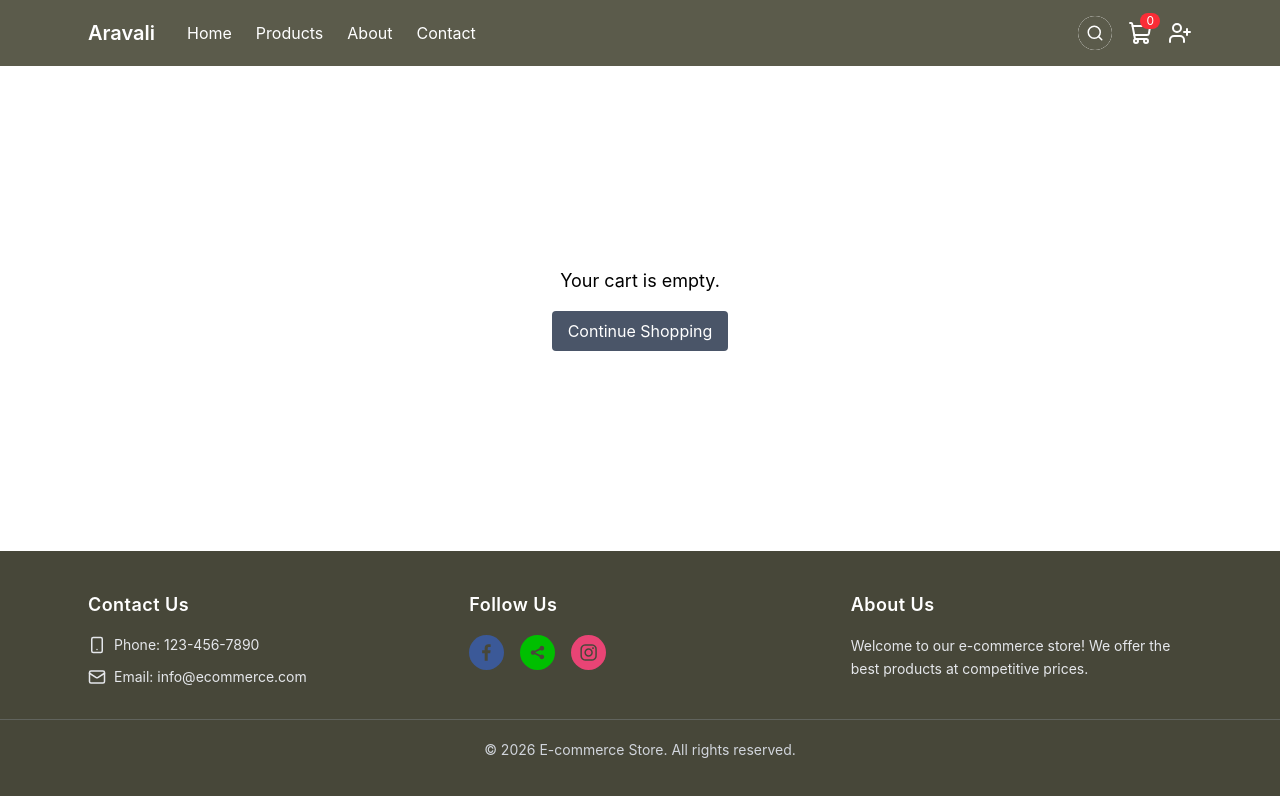
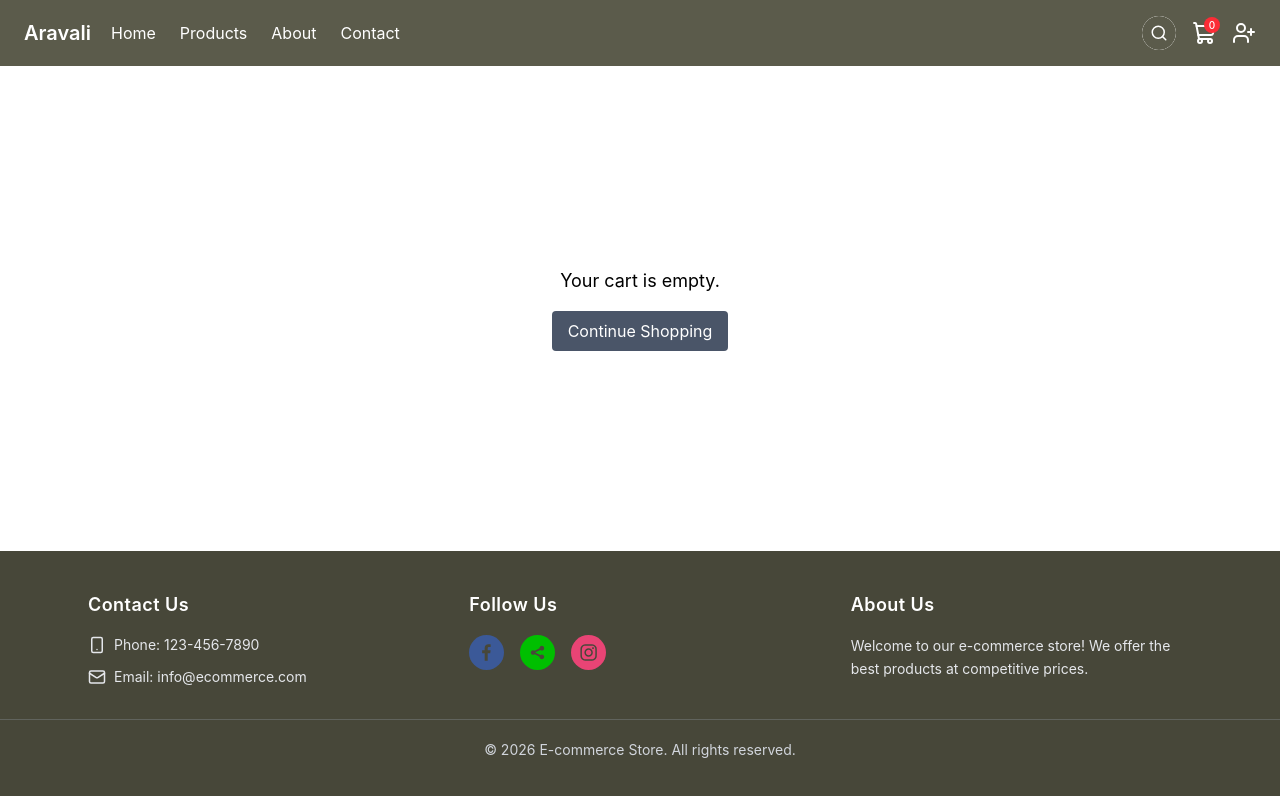
Before and after one commit to sanjaysha/Full-Stack-MERN-Ecomm, a React (Vite) app in the folder frontend/: page /cart in a window 1280 px wide. Shown: the top 796 px of the page. Built offline with nearby package versions, Linux system fonts and the light colour scheme.

Commit message:
Added Lazy loading and navbar responsivness

```diff
--- a/frontend/src/App.jsx
+++ b/frontend/src/App.jsx
@@ -12,7 +12,6 @@ const ProductDetails = lazy(() => import("./pages/productDetails"));
 const Products = lazy(() => import("./pages/products"));
 const Register = lazy(() => import("./User/Register"));
 const Login = lazy(() => import("./User/Login"));
-const UserDashboard = lazy(() => import("./User/UserDashboard"));
 const Profile = lazy(() => import("./User/Profile"));
 const UpdateProfile = lazy(() => import("./User/UpdateProfile"));
 const UpdatePassword = lazy(() => import("./User/UpdatePassword"));
@@ -155,11 +154,6 @@ function App() {
           ></Route>
         </Routes>
       </Suspense>
-      {isAuthenticated && (
-        <Suspense fallback={null}>
-          <UserDashboard user={user} />
-        </Suspense>
-      )}
     </Router>
   );
 }
--- a/frontend/src/components/Navbar.jsx
+++ b/frontend/src/components/Navbar.jsx
@@ -1,4 +1,4 @@
-import React, { useState } from "react";
+import React, { useState, lazy, Suspense } from "react";
 import { Link, useNavigate } from "react-router-dom";
 import {
   Search,
@@ -9,18 +9,25 @@ import {
   UserRoundCheck,
 } from "lucide-react";
 import { useSelector } from "react-redux";
+const UserDashboard = lazy(() => import("./UserDashboard"));
 
 function Navbar() {
   const [isMenuOpen, setIsMenuOpen] = useState(false);
   const [isSearchOpen, setIsSearchOpen] = useState(false);
   const [searchQuery, setSearchQuery] = useState("");
+  const navLinks = [
+    { label: "Home", to: "/" },
+    { label: "Products", to: "/products" },
+    { label: "About", to: "/about" },
+    { label: "Contact", to: "/contact" },
+  ];
   const toggleSearch = () => {
     setIsSearchOpen(!isSearchOpen);
   };
   const toggleMenu = () => {
     setIsMenuOpen(!isMenuOpen);
   };
-  const { isAuthenticated } = useSelector((state) => state.user);
+  const { isAuthenticated, user } = useSelector((state) => state.user);
   const { cartItems } = useSelector((state) => state.cart);
 
   const navigate = useNavigate();
@@ -34,10 +41,10 @@ function Navbar() {
     setSearchQuery("");
   };
   return (
-    <nav className="bg-olive-600 text-white">
-      <div className="max-w-6xl mx-auto px-6 py-4 flex items-center justify-between">
+    <nav className="relative bg-olive-600 text-white">
+      <div className="max-w-7xl mx-auto px-4 sm:px-6 py-3 md:py-4 flex items-center justify-between">
         {/* LEFT SECTION */}
-        <div className="flex items-center gap-8">
+        <div className="flex items-center shrink-0">
           {/* Logo */}
           <Link
             to="/"
@@ -50,34 +57,24 @@ function Navbar() {
           {/* Links */}
           <ul
             className={`${isMenuOpen ? "flex" : "hidden"}
-                        flex-col absolute top-16 left-0 w-full bg-olive-600 p-4 gap-4
+                        flex-col absolute top-16 left-0 w-full bg-olive-600 ml-5 gap-0
                         md:static md:flex md:flex-row md:bg-transparent md:p-0 md:gap-6`}
           >
-            <li>
-              <Link to="/" className="hover:text-gray-200">
-                Home
-              </Link>
-            </li>
-            <li>
-              <Link to="/products" className="hover:text-gray-200">
-                Products
-              </Link>
-            </li>
-            <li>
-              <Link to="/about" className="hover:text-gray-200">
-                About
-              </Link>
-            </li>
-            <li>
-              <Link to="/contact" className="hover:text-gray-200">
-                Contact
-              </Link>
-            </li>
+            {navLinks.map((navLink, index) => (
+              <li key={index}>
+                <Link
+                  to={navLink.to}
+                  className="transition-colors hover:text-amber-200"
+                >
+                  {navLink.label}
+                </Link>
+              </li>
+            ))}
           </ul>
         </div>
 
         {/* RIGHT SECTION */}
-        <div className="flex items-center gap-4">
+        <div className="flex items-center gap-2 sm:gap-3 md:gap-4 shrink-0">
           {/* Search */}
           <form
             className={`hidden md:flex items-center bg-white rounded-full overflow-hidden transition duration-2000 ${isSearchOpen ? "ease-out" : "ease-in"}`}
@@ -105,16 +102,20 @@ function Navbar() {
           {/* Cart */}
           <Link to="/cart" className="relative">
             <ShoppingCart />
-            <span className="absolute -top-2 -right-2 bg-red-500 text-xs px-1.5 rounded-full">
+            <span className=" absolute -top-1 -right-1 flex h-4 min-w-4 items-center justify-center rounded-full bg-red-500 px-1 text-[10px] font-medium text-white ">
               {cartItems.length}
             </span>
           </Link>
 
           {/* User */}
-          {!isAuthenticated && (
+          {!isAuthenticated ? (
             <Link to="/register">
               <UserPlus />
             </Link>
+          ) : (
+            <Suspense fallback={null}>
+              <UserDashboard user={user} />
+            </Suspense>
           )}
 
           {/* Mobile Menu */}
@@ -123,6 +124,26 @@ function Navbar() {
           </div>
         </div>
       </div>
+      {isMenuOpen && (
+        <>
+          <div className="fixed inset-0 bg-black/50" onClick={toggleMenu}></div>
+          <div className="md:hidden absolute top-full left-0 z-50 w-full bg-olive-600 shadow-lg">
+            <ul className="flex flex-col divide-y divide-olive-500">
+              {navLinks.map((navLink, index) => (
+                <li key={index}>
+                  <Link
+                    to={navLink.to}
+                    className="block px-4 sm:px-6 py-3 md:py-4 hover:bg-olive-500 transition"
+                    onClick={() => setIsMenuOpen(false)}
+                  >
+                    {navLink.label}
+                  </Link>
+                </li>
+              ))}
+            </ul>
+          </div>
+        </>
+      )}
     </nav>
   );
 }
--- a/frontend/src/User/UserDashboard.jsx
+++ b/frontend/src/components/UserDashboard.jsx
@@ -82,23 +82,24 @@ function UserDashboard({ user }) {
         <div className="fixed inset-0 bg-black/50" onClick={toggleMenu}></div>
       )}
       <div
-        className="flex absolute top-3 max-w-32 right-8 gap-4 items-center"
+        className="relative flex items-center md:gap-3 cursor-pointer select-none"
         onClick={toggleMenu}
       >
         <img
           src={user.avatar.url ? user.avatar.url : "./images/profile.png"}
           alt="Profile picture"
-          className="rounded-full w-10 h-10 object-cover cursor-pointer"
+          className="w-10 h-10 rounded-full object-cover border-2 border-white/80"
         />
-        <span className="text-lg text-white">
-          {user.name.length > 8 ? user.name.slice(0, 6) + "..." : user.name}
+        <span className="hidden md:block max-w-28 truncate text-base font-medium text-white">
+          {user.name}
         </span>
       </div>
       {isMenuOpen && (
-        <div className="flex flex-col absolute top-18 right-8 gap-2 ">
+        <div className="absolute top-full right-0 mt-2 w-52 overflow-hidden rounded-xl border border-gray-200 bg-white shadow-xl z-50">
+          <div className="divide-y divide-gray-200">
             {options.map((option) => (
               <button
-              className={` ${option.isCart ? (cartItems.length > 0 ? "btn-secondary" : "btn-primary") : "btn-primary"}`}
+                className={` w-full px-4 py-3 text-left text-gray-700 transition hover:bg-gray-100 ${option.isCart && cartItems.length > 0 ? "font-semibold text-olive-600" : ""}`}
                 key={option.name}
                 onClick={() => {
                   setIsMenuOpen(false);
@@ -109,6 +110,7 @@ function UserDashboard({ user }) {
               </button>
             ))}
           </div>
+        </div>
       )}
     </>
   );
--- a/frontend/src/pages/home.jsx
+++ b/frontend/src/pages/home.jsx
@@ -35,8 +35,8 @@ function home() {
         <div className="min-h-screen flex flex-col">
           <PageTitle title="Home-Aravali" />
           <Navbar />
-          <ImageSlider />
           <div className="flex-1">
+            <ImageSlider />
             <h2 className="text-2xl font-semibold text-gray-800 mt-8 mb-4 px-6">
               Trending Now
             </h2>
```
Lines whose indentation alone changed are shown as unchanged.
